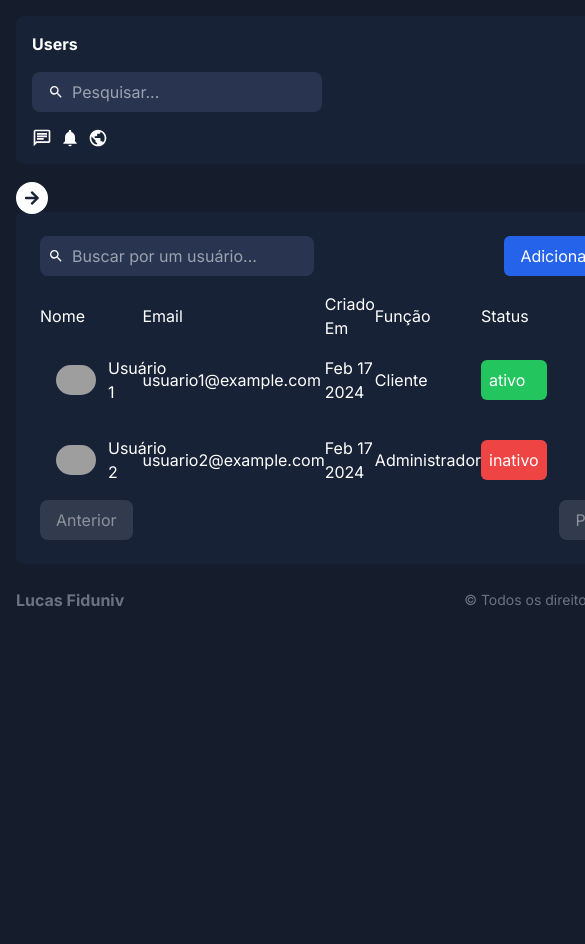
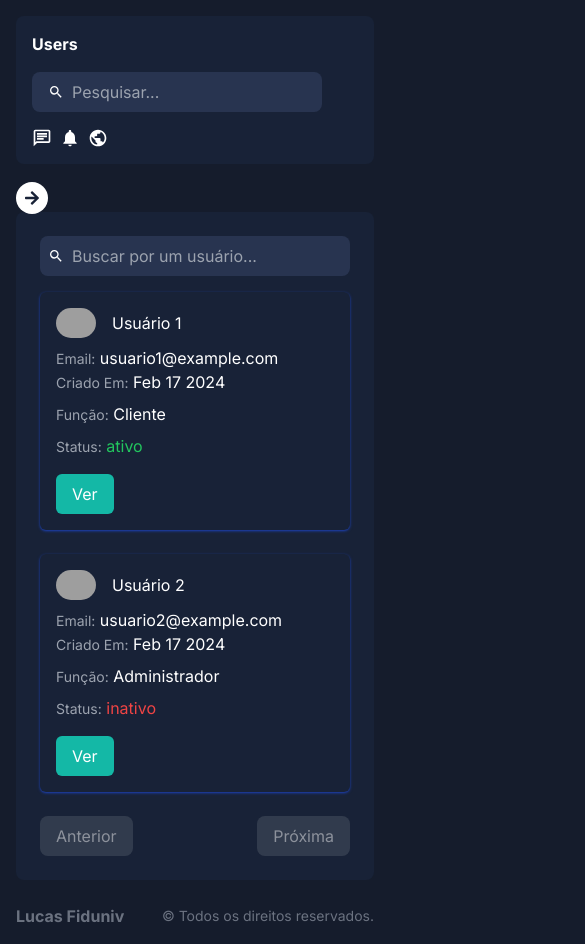
Before and after one commit to lucasfiduniv/Dashboard-nextjs, a Next.js app: page /dashboard/users in a window 390 px wide. Shown: the top 944 px of the page, 585 px wide, since content can reach past the window. Before the commit the page ends 844 px from the top, so only its background shows below. Built offline with nearby package versions, Linux system fonts and the light colour scheme; grey boxes are pictures that could not be loaded.

Commit message:
fix: deixando a tela de usuarios mais responsiva e adicionando um shadow

```diff
--- a/app/dashboard/users/page.tsx
+++ b/app/dashboard/users/page.tsx
@@ -44,37 +44,23 @@ const UsersPage = async ({ searchParams }: UsersPageProps) => {
 
   return (
     <div className="bg-[#182237] p-6 rounded-lg mt-6">
-      <div className="flex items-center justify-between mb-4">
+      <div className="mb-4">
         <Search placeholder="Buscar por um usuário..." />
-        <Link href="/dashboard/users/add">
-          <button className=" px-4 py-2 bg-blue-600 hover:bg-blue-800 text-white rounded-md">
-            Adicionar Novo
-          </button>
-        </Link>
       </div>
-      <table className=" w-full">
-        <thead>
-          <tr>
-            <td>Nome</td>
-            <td>Email</td>
-            <td>Criado Em</td>
-            <td>Função</td>
-            <td>Status</td>
-            <td>Ação</td>
-          </tr>
-        </thead>
-        <tbody>
       {users.map((user) => (
-            <tr key={user.id}>
-              <td className="p-4">
-                <div className="user flex items-center gap-3">
+        <div
+          key={user.id}
+          className="mb-6 bg-[#182237] p-4 rounded-md hover:shadow-[3px_3px_0px_0px_rgba(0,59,255)] shadow shadow-blue-800"
+        >
+          <div className="flex flex-col md:flex-row md:items-center md:justify-between ">
+            <div className="mb-2 md:mb-0 flex items-center gap-4">
               {user.img ? (
                 <Image
                   src={user.img}
                   alt=""
                   width={40}
                   height={40}
-                      className=" rounded-full"
+                  className="rounded-full"
                 />
               ) : (
                 <Image
@@ -82,43 +68,49 @@ const UsersPage = async ({ searchParams }: UsersPageProps) => {
                   alt=""
                   width={40}
                   height={40}
-                      className=" rounded-full"
+                  className="rounded-full"
                 />
               )}
-                  {user.username}
+              <span>{user.username}</span>
             </div>
-              </td>
-              <td>{user.email}</td>
-              <td>{user.createdAt?.toString().slice(4, 16)}</td>
-              <td>{user.isAdmin ? "Administrador" : "Cliente"}</td>
-              <td>
-                <div
-                  className={`${
-                    user.isActive ? "bg-green-500" : "bg-red-500"
-                  } text-white p-2 rounded-md mr-12`}
+            <div className="flex flex-col md:flex-row md:items-center md:gap-4">
+              <div className="md:mr-4">
+                <span className="text-sm text-gray-400">Email:</span>{" "}
+                <span>{user.email}</span>
+              </div>
+              <div>
+                <span className="text-sm text-gray-400">Criado Em:</span>{" "}
+                <span>{user.createdAt?.toString().slice(4, 16)}</span>
+              </div>
+            </div>
+          </div>
+          <div className="mt-2">
+            <span className="text-sm text-gray-400">Função:</span>{" "}
+            <span>{user.isAdmin ? "Administrador" : "Cliente"}</span>
+          </div>
+          <div className="mt-2">
+            <span className="text-sm text-gray-400">Status:</span>{" "}
+            <span
+              className={`${user.isActive ? "text-green-500" : "text-red-500"}`}
             >
               {user.isActive ? "ativo" : "inativo"}
+            </span>
           </div>
-              </td>
-              <td>
-                <div className="buttons flex gap-4">
+          <div className="mt-4 flex gap-4">
             <Link href={`/dashboard/users/${user.id}`}>
-                    <button className="button view px-4 py-2 bg-teal-500 hover:bg-teal-700 text-white rounded-md">
+              <button className="px-4 py-2 bg-teal-500 hover:bg-teal-700 text-white rounded-md">
                 Ver
               </button>
             </Link>
             {/* <form action={deleteUser}>
               <input type="hidden" name="id" value={user.id} />
-                    <button className="button delete px-4 py-2 bg-crimson text-white rounded-md">
+              <button className="px-4 py-2 bg-crimson text-white rounded-md">
                 Deletar
               </button>
             </form> */}
           </div>
-              </td>
-            </tr>
+        </div>
       ))}
-        </tbody>
-      </table>
       <Pagination count={1} />
     </div>
   );
```
Lines whose indentation alone changed are shown as unchanged.
